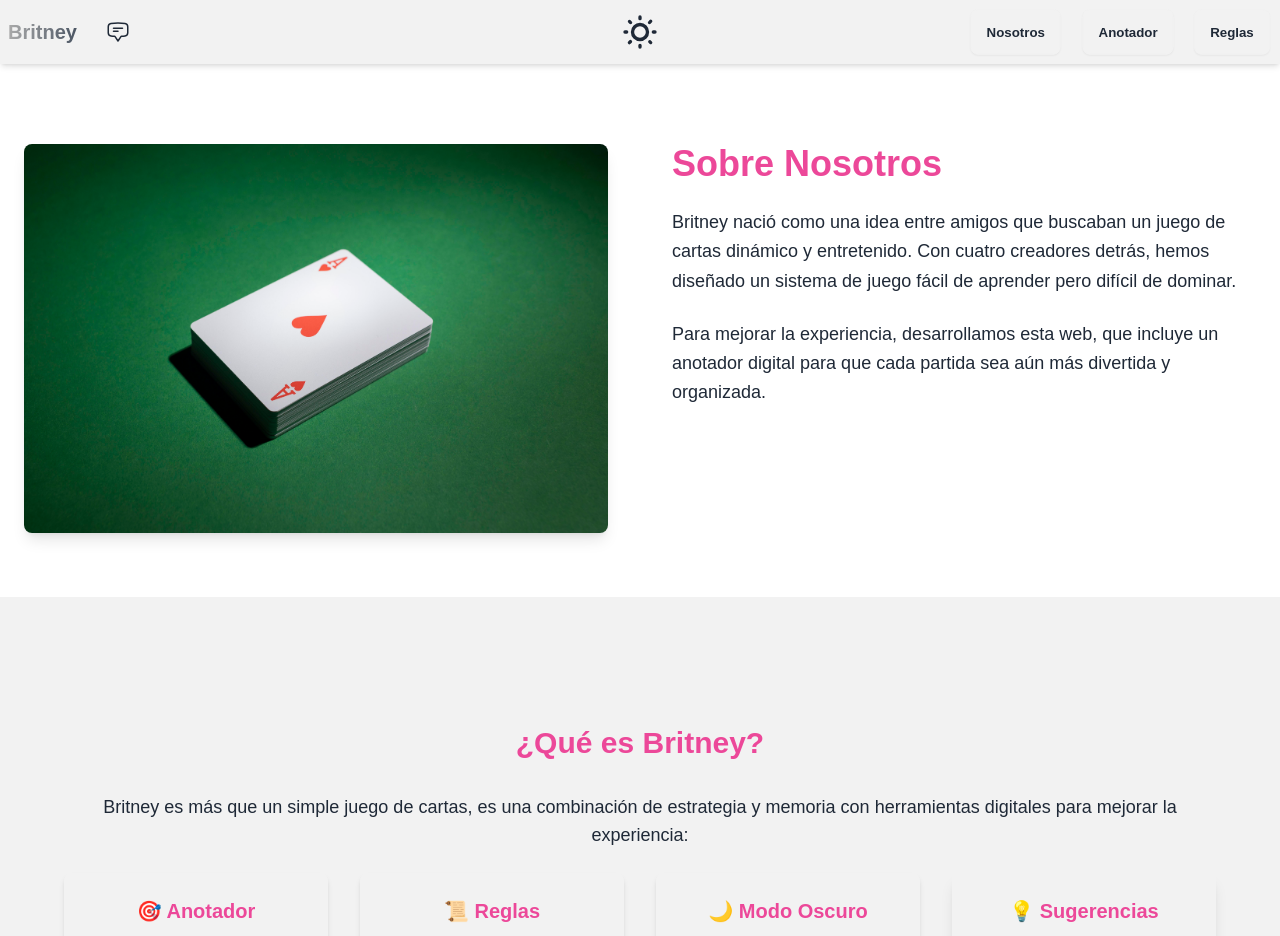
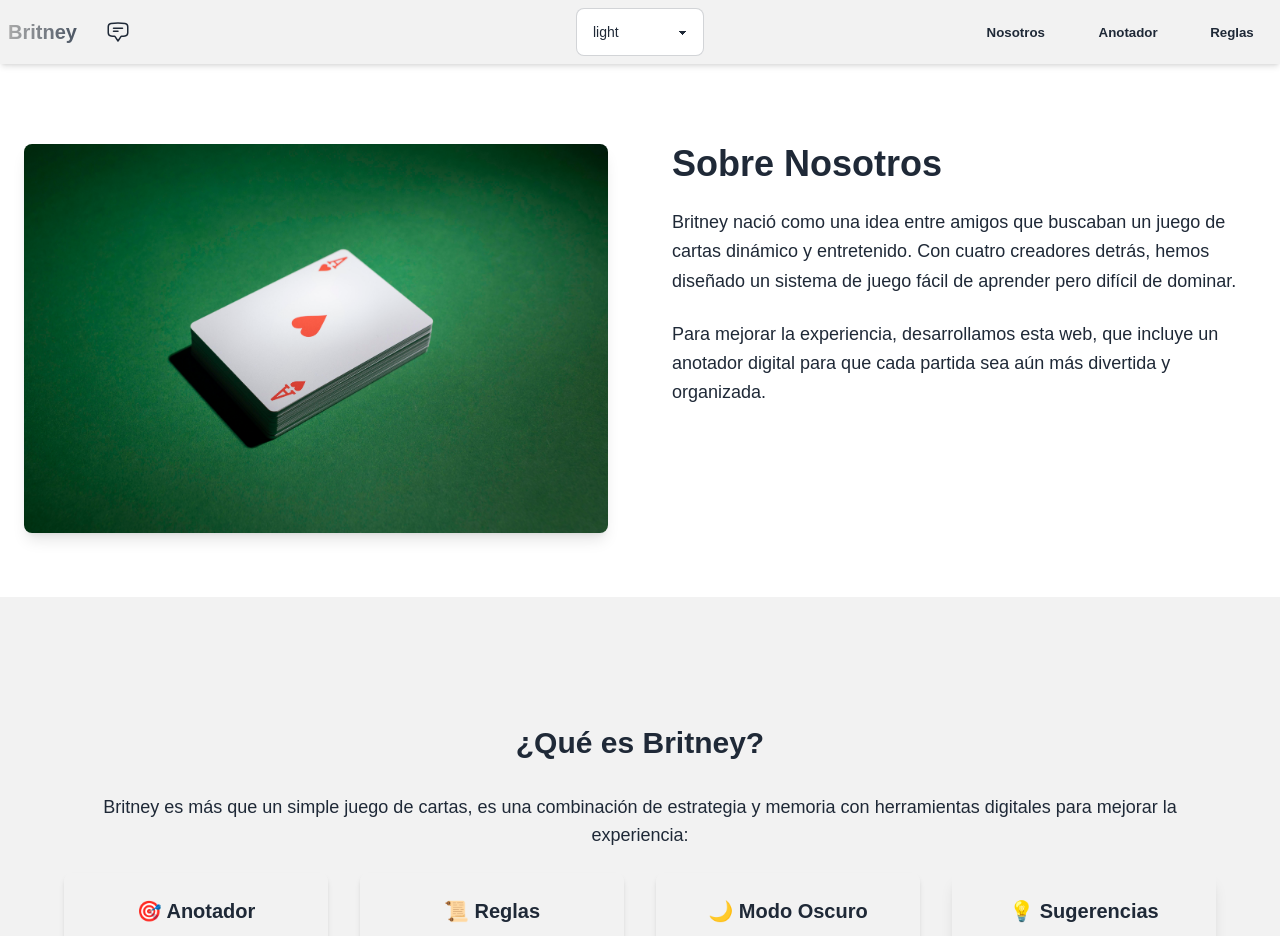
Before and after one commit to Gabito-17/Entre-Nosotros, a React (Create React App) app: page /nosotros in a window 1280 px wide. Shown: the top 936 px of the page. Built offline with nearby package versions, Linux system fonts and the light colour scheme.

Commit message:
Adicion de Temas

```diff
--- a/src/App.js
+++ b/src/App.js
@@ -1,4 +1,3 @@
-import React from "react";
 import { Route, BrowserRouter as Router, Routes } from "react-router-dom";
 import Party from "./components//Game/Party";
 import NavBar from "./components/Layout/NavBar";
@@ -10,6 +9,7 @@ import SuggestionsPage from "./pages/SuggestionPage";
 const App = () => {
   return (
     <Router>
+      {" "}
       <NavBar />
       <div className="mt-20">
         <Routes>
--- a/src/components/AboutUs/Acknowledgements.js
+++ b/src/components/AboutUs/Acknowledgements.js
@@ -1,9 +1,7 @@
-import React from "react";
-
 const Acknowledgements = () => {
   return (
     <div className="mx-auto text-center">
-      <h2 className="text-3xl font-bold mb-8 text-pink-500">Agradecimientos</h2>
+      <h2 className="text-3xl font-bold mb-8 ">Agradecimientos</h2>
       <p className="text-lg mb-6">Queremos agradecer a ..</p>
       <p className="text-lg">
         También agradecemos a nuestra comunidad de jugadores por probar el juego
--- a/src/components/AboutUs/Features.js
+++ b/src/components/AboutUs/Features.js
@@ -1,11 +1,7 @@
-import React from "react";
-
 const Features = () => {
   return (
     <div className="p-16 mx-auto text-center">
-      <h2 className="text-3xl font-bold mb-8 text-pink-500">
-        ¿Qué es Britney?
-      </h2>
+      <h2 className="text-3xl font-bold mb-8 ">¿Qué es Britney?</h2>
       <p className="text-lg mb-6">
         Britney es más que un simple juego de cartas, es una combinación de
         estrategia y memoria con herramientas digitales para mejorar la
@@ -14,36 +10,28 @@ const Features = () => {
 
       <div className="grid grid-cols-1 md:grid-cols-2 lg:grid-cols-4 gap-8">
         <div className="p-6 rounded-lg shadow-md">
-          <h3 className="text-xl font-semibold mb-2 text-pink-500">
-            🎯 Anotador
-          </h3>
+          <h3 className="text-xl font-semibold mb-2 ">🎯 Anotador</h3>
           <p className="">
             Registra y gestiona cada partida sin complicaciones.
           </p>
         </div>
 
         <div className="p-6 rounded-lg shadow-md">
-          <h3 className="text-xl font-semibold mb-2 text-pink-500">
-            📜 Reglas
-          </h3>
+          <h3 className="text-xl font-semibold mb-2 ">📜 Reglas</h3>
           <p className="">
             Consulta las reglas en cualquier momento de forma clara y rápida.
           </p>
         </div>
 
         <div className="p-6 rounded-lg shadow-md">
-          <h3 className="text-xl font-semibold mb-2 text-pink-500">
-            🌙 Modo Oscuro
-          </h3>
+          <h3 className="text-xl font-semibold mb-2 ">🌙 Modo Oscuro</h3>
           <p className="">
             Personaliza tu experiencia con un diseño adaptable.
           </p>
         </div>
 
         <div className="p-6 rounded-lg shadow-lg">
-          <h3 className="text-xl font-semibold mb-2 text-pink-500">
-            💡 Sugerencias
-          </h3>
+          <h3 className="text-xl font-semibold mb-2 ">💡 Sugerencias</h3>
           <p className="">Tu opinión es clave para seguir mejorando Britney.</p>
         </div>
       </div>
--- a/src/components/AboutUs/Introduction.js
+++ b/src/components/AboutUs/Introduction.js
@@ -1,4 +1,3 @@
-import React from "react";
 import i3 from "../../assets/images/i7.jpg";
 
 const Introduction = () => {
@@ -13,9 +12,7 @@ const Introduction = () => {
         />
       </div>
       <div className="lg:w-1/2">
-        <h1 className="text-4xl font-bold mb-6 text-pink-500">
-          Sobre Nosotros
-        </h1>
+        <h1 className="text-4xl font-bold mb-6 ">Sobre Nosotros</h1>
         <p className="text-lg leading-relaxed mb-6 text-base-content">
           Britney nació como una idea entre amigos que buscaban un juego de
           cartas dinámico y entretenido. Con cuatro creadores detrás, hemos
--- a/src/components/ChangeTheme.js
+++ /dev/null
@@ -1,57 +0,0 @@
-import React, { useEffect, useState } from "react";
-
-const ThemeToggle = () => {
-  const [isDarkTheme, setIsDarkTheme] = useState(false);
-
-  // Al cargar el componente, verifica si hay un tema guardado
-  useEffect(() => {
-    const storedTheme = localStorage.getItem("theme");
-    const prefersDark = window.matchMedia(
-      "(prefers-color-scheme: dark)"
-    ).matches;
-
-    if (storedTheme) {
-      setIsDarkTheme(storedTheme === "dark");
-      document.documentElement.setAttribute("data-theme", storedTheme);
-    } else {
-      setIsDarkTheme(prefersDark);
-      document.documentElement.setAttribute(
-        "data-theme",
-        prefersDark ? "dark" : "light"
-      );
-    }
-  }, []);
-
-
-  const toggleTheme = () => {
-    const newTheme = isDarkTheme ? "light" : "dark";
-    setIsDarkTheme(!isDarkTheme);
-    document.documentElement.setAttribute("data-theme", newTheme);
-    localStorage.setItem("theme", newTheme);
-  };
-
-  return (
-    <label className="swap swap-rotate">
-      {/* Checkbox oculto que controla el estado */}
-      <input type="checkbox" onChange={toggleTheme} checked={isDarkTheme} />
-      {/* Icono de luna */}
-      <svg
-        className="swap-on h-10 w-10 fill-current"
-        xmlns="http://www.w3.org/2000/svg"
-        viewBox="0 0 24 24"
-      >
-        <path d="M21.64,13a1,1,0,0,0-1.05-.14,8.05,8.05,0,0,1-3.37.73A8.15,8.15,0,0,1,9.08,5.49a8.59,8.59,0,0,1,.25-2A1,1,0,0,0,8,2.36,10.14,10.14,0,1,0,22,14.05,1,1,0,0,0,21.64,13Zm-9.5,6.69A8.14,8.14,0,0,1,7.08,5.22v.27A10.15,10.15,0,0,0,17.22,15.63a9.79,9.79,0,0,0,2.1-.22A8.11,8.11,0,0,1,12.14,19.73Z" />
-      </svg>
-      {/* Icono de sol */}
-      <svg
-        className="swap-off h-10 w-10 fill-current"
-        xmlns="http://www.w3.org/2000/svg"
-        viewBox="0 0 24 24"
-      >
-        <path d="M5.64,17l-.71.71a1,1,0,0,0,0,1.41,1,1,0,0,0,1.41,0l.71-.71A1,1,0,0,0,5.64,17ZM5,12a1,1,0,0,0-1-1H3a1,1,0,0,0,0,2H4A1,1,0,0,0,5,12Zm7-7a1,1,0,0,0,1-1V3a1,1,0,0,0-2,0V4A1,1,0,0,0,12,5ZM5.64,7.05a1,1,0,0,0,.7.29,1,1,0,0,0,.71-.29,1,1,0,0,0,0-1.41l-.71-.71A1,1,0,0,0,4.93,6.34Zm12,.29a1,1,0,0,0,.7-.29l.71-.71a1,1,0,1,0-1.41-1.41L17,5.64a1,1,0,0,0,0,1.41A1,1,0,0,0,17.66,7.34ZM21,11H20a1,1,0,0,0,0,2h1a1,1,0,0,0,0-2Zm-9,8a1,1,0,0,0-1,1v1a1,1,0,0,0,2,0V20A1,1,0,0,0,12,19ZM18.36,17A1,1,0,0,0,17,18.36l.71.71a1,1,0,0,0,1.41,0,1,1,0,0,0,0-1.41ZM12,6.5A5.5,5.5,0,1,0,17.5,12,5.51,5.51,0,0,0,12,6.5Zm0,9A3.5,3.5,0,1,1,15.5,12,3.5,3.5,0,0,1,12,15.5Z" />
-      </svg>
-    </label>
-  );
-};
-
-export default ThemeToggle;
--- a/src/components/Layout/NavBar.js
+++ b/src/components/Layout/NavBar.js
@@ -1,6 +1,5 @@
 import { ChatBubbleBottomCenterTextIcon } from "@heroicons/react/24/outline";
-import React from "react";
-import ChangeTheme from "../ChangeTheme";
+import ThemeSelector from "../ThemeSelector";
 import Title from "./Title/Title";
 
 const NavBar = () => {
@@ -16,7 +15,7 @@ const NavBar = () => {
         <div className="navbar-start flex items-center">
           <Title />
           <a
-            className="ml-4 btn btn-ghost btn-sm hover:bg-pink-500 rounded-lg"
+            className="ml-4 btn btn-ghost btn-sm rounded-lg hover:bg-primary hover:text-primary-content transition-colors"
             href="/sugerencias"
           >
             <ChatBubbleBottomCenterTextIcon
@@ -27,7 +26,7 @@ const NavBar = () => {
         </div>
 
         <div className="navbar-center flex items-center">
-          <ChangeTheme />
+          <ThemeSelector />
         </div>
 
         <div className="navbar-end flex items-center">
@@ -35,7 +34,7 @@ const NavBar = () => {
           <div className="dropdown dropdown-left lg:hidden">
             <label
               tabIndex={0}
-              className="btn btn-ghost text-pink-500 hover:bg-pink-100 rounded-lg"
+              className="btn btn-ghost rounded-lg hover:bg-primary hover:text-primary-content transition-colors"
             >
               <svg
                 xmlns="http://www.w3.org/2000/svg"
@@ -60,7 +59,7 @@ const NavBar = () => {
                 <li key={index}>
                   <a
                     href={item.href}
-                    className="hover:bg-pink-100 text-pink-500 transition-colors"
+                    className="hover:bg-primary hover:text-primary-content transition-colors rounded"
                   >
                     {item.label}
                   </a>
@@ -75,7 +74,7 @@ const NavBar = () => {
               <li key={index}>
                 <a
                   href={item.href}
-                  className="btn text-base-content hover:text-pink-500 transition-colors duration-200"
+                  className="btn btn-ghost text-base-content hover:bg-primary hover:text-primary-content transition-colors"
                 >
                   {item.label}
                 </a>
--- a/src/components/Players/PlayerInput.js
+++ b/src/components/Players/PlayerInput.js
@@ -20,20 +20,20 @@ function PlayerInput({
         placeholder="Jugador"
         value={newPlayerName}
         onChange={(e) => setNewPlayerName(e.target.value)}
-        className="input input-bordered w-full max-w-xs border-[#a45401] focus:border-[#d17d01] transition-all duration-200 rounded-lg"
+        className="input input-bordered w-full max-w-xs transition-all duration-200 rounded-lg"
         onKeyDown={handleKeyDown}
       />
 
       <button
         onClick={handleResetGame}
-        className="btn bg-[#ffa501] hover:bg-[#d17d01] text-white btn-sm ml-4 rounded-lg shadow transition-all duration-200"
+        className="btn text-white btn-sm ml-4 rounded-lg shadow transition-all duration-200"
       >
         <ArrowPathIcon className="h-6 w-6" />
       </button>
 
       <button
         onClick={addPlayer}
-        className="btn bg-[#762c00] hover:bg-[#490300] text-white btn-sm ml-4 rounded-lg shadow transition-all duration-200"
+        className="btn text-white btn-sm ml-4 rounded-lg shadow transition-all duration-200"
       >
         <UserPlusIcon className="h-6 w-6" />
       </button>
--- /dev/null
+++ b/src/components/ThemeSelector.js
@@ -0,0 +1,59 @@
+import { useState } from "react";
+
+const themes = [
+  "light",
+  "dark",
+  "cupcake",
+  "bumblebee",
+  "emerald",
+  "corporate",
+  "synthwave",
+  "retro",
+  "cyberpunk",
+  "valentine",
+  "halloween",
+  "garden",
+  "forest",
+  "aqua",
+  "lofi",
+  "pastel",
+  "fantasy",
+  "wireframe",
+  "black",
+  "luxury",
+  "dracula",
+  "cmyk",
+  "autumn",
+  "business",
+  "acid",
+  "lemonade",
+  "night",
+  "coffee",
+  "winter",
+];
+
+export default function ThemeSelector() {
+  const [theme, setTheme] = useState("light");
+
+  const handleChange = (e) => {
+    const selectedTheme = e.target.value;
+    setTheme(selectedTheme);
+    document.documentElement.setAttribute("data-theme", selectedTheme);
+  };
+
+  return (
+    <div className="p-4">
+      <select
+        value={theme}
+        onChange={handleChange}
+        className="select select-bordered"
+      >
+        {themes.map((t) => (
+          <option key={t} value={t}>
+            {t}
+          </option>
+        ))}
+      </select>
+    </div>
+  );
+}
--- a/src/index.js
+++ b/src/index.js
@@ -1,13 +1,12 @@
 import React from "react";
 import ReactDOM from "react-dom/client";
-import "./index.css"; // Asegúrate de que este archivo esté importado
+import "./index.css";
 
 import App from "./App";
 import reportWebVitals from "./reportWebVitals";
 
 const root = ReactDOM.createRoot(document.getElementById("root"));
 root.render(
-
   <React.StrictMode>
     <App />
   </React.StrictMode>
--- a/tailwind.config.js
+++ b/tailwind.config.js
@@ -4,9 +4,39 @@ module.exports = {
   content: ["./src/**/*.{js,jsx,ts,tsx}"],
   theme: {
     extend: {},
-    daisyui: {
-      themes: ["light", "dark", "cyberpunk"],
-    },
+  },
+  daisyui: {
+    themes: [
+      "light",
+      "dark",
+      "cupcake",
+      "bumblebee",
+      "emerald",
+      "corporate",
+      "synthwave",
+      "retro",
+      "cyberpunk",
+      "valentine",
+      "halloween",
+      "garden",
+      "forest",
+      "aqua",
+      "lofi",
+      "pastel",
+      "fantasy",
+      "wireframe",
+      "black",
+      "luxury",
+      "dracula",
+      "cmyk",
+      "autumn",
+      "business",
+      "acid",
+      "lemonade",
+      "night",
+      "coffee",
+      "winter",
+    ],
   },
   plugins: [require("daisyui")],
 };
```
Also changed, not shown: src/components/AboutUs/Philosophy.js (+13 -6 lines), src/components/Introduction.js (+9 -4 lines).
